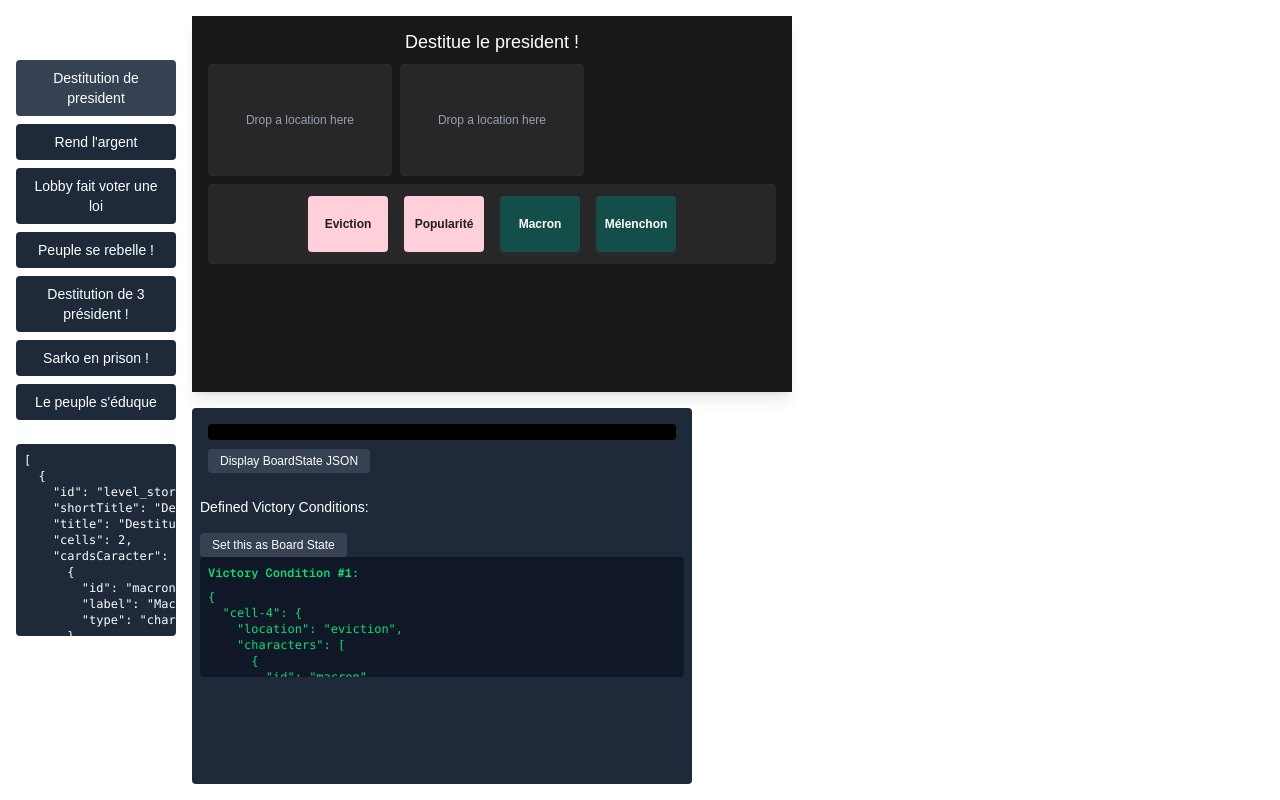
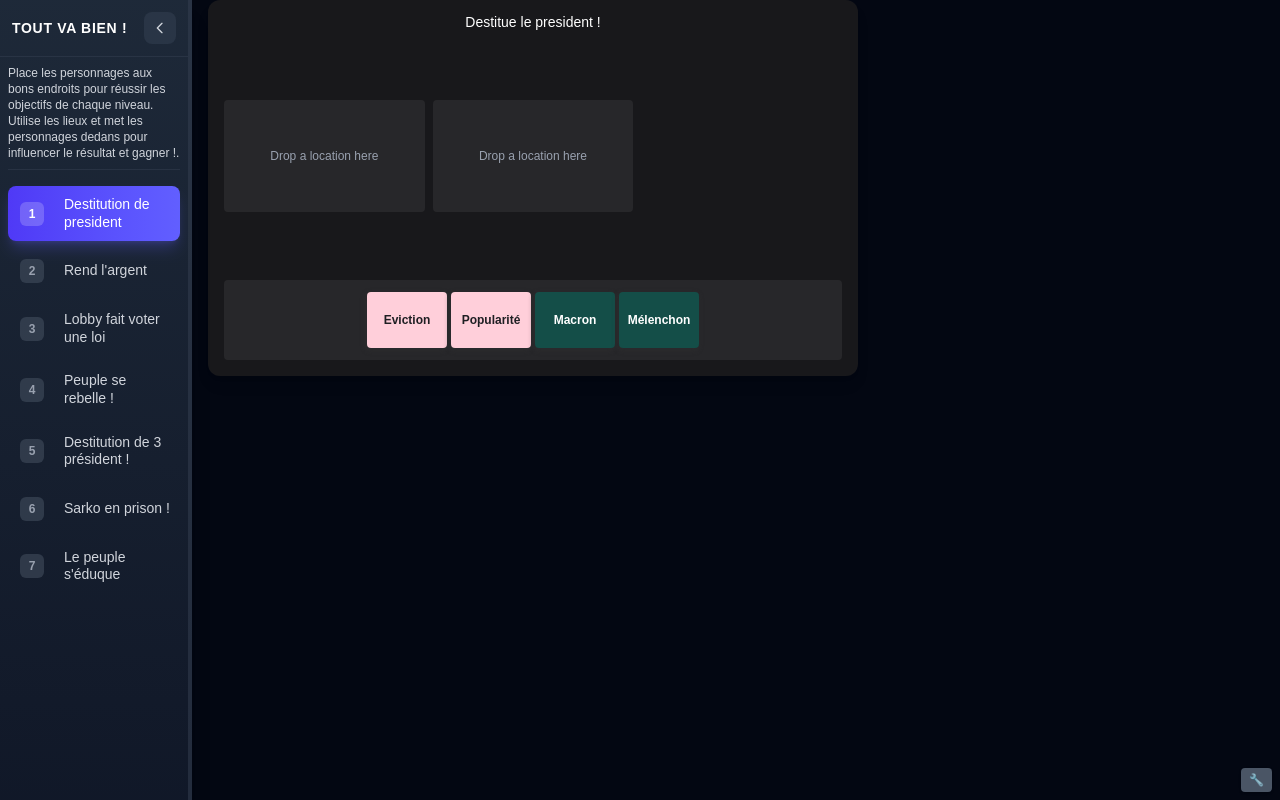
Before and after one commit to ryan-choukri/Tout-Va-Bien, a Next.js app: page / in a window 1280 px wide. Built offline with nearby package versions, Linux system fonts and the light colour scheme.

Commit message:
update the sidebar and make the game grid fix

```diff
--- a/src/app/globals.css
+++ b/src/app/globals.css
@@ -42,6 +42,10 @@
 .game-container {
   background-color: #18181b; /* zinc-900 */
   color: #e4e4e7;           /* zinc-200 */
+}
+
+.victory-game {
+  box-shadow: inset 0px 0px 0em 6px #22c55e;
 }
 
 /* card-location-board and card-character-board are the styles for the location and character cards on the board */
--- a/src/app/page.tsx
+++ b/src/app/page.tsx
@@ -1,13 +1,12 @@
 "use client";
 
 import dynamic from "next/dynamic";
-import { useState } from "react";
+import { useState, useEffect } from "react";
 
 import { Level } from "@/components/types";
 
 // Charge ton GameGrid dynamiquement
 const GameGrid = dynamic(() => import("@/components/GameGrid"), { ssr: false });
-
 
 // Exemple de niveaux
 import level1 from "@/data/levels/level1.json";
@@ -20,36 +19,166 @@
 
 const levels = [level1, level2, level3, level4, level5, level6, level7];
 
+// Chevron icon component for the toggle button
+const ChevronIcon = ({ collapsed }: { collapsed: boolean }) => (
+  <svg
+    className={`w-4 h-4 transition-transform duration-300 ease-out ${collapsed ? "rotate-180" : ""}`}
+    fill="none"
+    stroke="currentColor"
+    viewBox="0 0 24 24"
+  >
+    <path strokeLinecap="round" strokeLinejoin="round" strokeWidth={2} d="M15 19l-7-7 7-7" />
+  </svg>
+);
+
 export default function Home() {
   const [currentLevel, setCurrentLevel] = useState(levels[0]);
+  const [sidebarCollapsed, setSidebarCollapsed] = useState(false);
+  const [showDebug, setShowDebug] = useState<boolean>(process.env.NEXT_PUBLIC_SHOW_DEBUG === 'true' ? true : false);
+
+  // Collapse sidebar on mobile/small screens
+  useEffect(() => {
+    const handleResize = () => {
+      if (window.innerWidth < 640) {
+        setSidebarCollapsed(true);
+      } else {
+        setSidebarCollapsed(false);
+      }
+    };
+    handleResize();
+    window.addEventListener("resize", handleResize);
+    return () => window.removeEventListener("resize", handleResize);
+  }, []);
 
   return (
-    <div className="flex min-h-screen p-4 gap-4">
+    <div className="flex min-h-screen gap-4  bg-gray-950">
+            {/* Bouton toggle debug */}
+      <button
+        className="absolute bottom-2 right-2 bg-gray-600 text-white text-xs px-2 py-1 rounded shadow"
+        onClick={() => setShowDebug(!showDebug)}
+      >
+        🔧
+      </button>
+
       {/* Sidebar des niveaux */}
-      <div className="flex flex-col w-40 gap-2">
-        <h2 className="text-white text-lg text-center mb-2">Les Levels</h2>
-        {levels.map((level, index) => (
+      {/* Make the sidebar scrollable and size fixed for all devices */}
+      <aside
+        className={`
+          max-h-[100vh] overflow-y-auto
+          relative flex flex-col
+          bg-gradient-to-b from-gray-800 to-gray-900
+          rounded-xl shadow-xl
+          !rounded-none border-r-4 border-gray-700/50
+          transition-all duration-300 ease-[cubic-bezier(0.4,0,0.2,1)]
+          ${sidebarCollapsed ? "w-14" : "w-48"}
+        `}
+      >
+        {/* Header with toggle button */}
+        <div className={`
+          flex items-center border-b border-gray-700/50 p-3
+          ${sidebarCollapsed ? "justify-center" : "justify-between"}
+        `}>
+          {/* Title - hidden when collapsed */}
+          <h2
+            className={`
+              text-white  font-semibold text-sm uppercase tracking-wider
+              transition-all duration-200
+              ${sidebarCollapsed ? "opacity-0 w-0 overflow-hidden" : "opacity-100"}
+            `}
+          >
+            Tout va bien !
+          </h2>
+          {/* Toggle button */}
           <button
-            key={index}
-            onClick={() => setCurrentLevel(level)}
-            className={`cursor-pointer px-3 py-2 rounded text-white text-sm hover:bg-gray-600 transition
-              ${currentLevel.id === level.id ? "bg-gray-700" : "bg-gray-800"}`}
+            onClick={() => setSidebarCollapsed(!sidebarCollapsed)}
+            className={`
+              flex items-center justify-center
+              w-8 h-8 rounded-lg
+              bg-gray-700/50 hover:bg-gray-600 active:bg-gray-500
+              text-gray-300 hover:text-white
+              transition-all duration-200 ease-out
+              hover:shadow-lg hover:scale-105 active:scale-95
+            `}
+            title={sidebarCollapsed ? "Expand sidebar" : "Collapse sidebar"}
           >
-            {level.shortTitle}
+            <ChevronIcon collapsed={sidebarCollapsed} />
           </button>
-        ))}
+        </div>
+
+        <div className={`${sidebarCollapsed ? " hidden" : ""}`} >
+            {/* decrire le jeu et les regle ici en resurmé  */}
+            {/* "Place les personnages aux bons endroits pour réussir les objectifs de chaque niveau.
+            Utilise les lieux et met les personnage dedans pour influencer le résultat et débloquer le suivant."
+             */}
+            <p className="max-h-[15vh] overflow-auto m-2 text-gray-300 text-xs ">
+              Place les personnages aux bons endroits pour réussir les objectifs de chaque niveau.
+              Utilise les lieux et met les personnages dedans pour influencer le résultat et gagner !.
+            </p>
+          <hr  className="border-gray-700/50 m-2"/>
+
+          </div>
 
 
-        {/* display all existing level in a little json i can scroll inside  */}
-        <div className="font-mono text-xs select-all mt-4 p-2 bg-gray-800 text-white text-xs rounded h-48 overflow-auto">
-          <pre>{JSON.stringify(levels, null, 2)}</pre>
-        </div>
-      </div>
+        {/* Level buttons container */}
+        <nav className="flex flex-col gap-1.5 p-2 overflow-y-auto flex-1">
+          {levels.map((level, index) => {
+            const isActive = currentLevel.id === level.id;
+            const levelNumber = index + 1;
+
+            return (
+              <button
+                key={index}
+                onClick={() => setCurrentLevel(level)}
+                title={sidebarCollapsed ? level.shortTitle : undefined}
+                className={`
+                  cursor-pointer relative flex items-center${sidebarCollapsed ? " justify-center gap-0 px-3 " : " pr-2 pl-3 gap-3 justify-start"}
+                    py-2.5 rounded-lg
+                  text-sm font-medium
+                  min-h-[3rem]
+                  transition-all duration-200 ease-out
+                  ${isActive
+                    ? "bg-gradient-to-r from-indigo-600 to-indigo-500 text-white shadow-lg shadow-indigo-500/25"
+                    : "text-gray-300 hover:bg-gray-700/70 hover:text-white"
+                  }
+                `}
+              >
+                {/* Level number badge */}
+                <span
+                  className={`
+                    flex items-center justify-center${sidebarCollapsed ? " mx-auto" : " mr-2"}
+                    min-w-[1.5rem] h-6 rounded-md text-xs font-bold
+                    transition-all duration-200
+                    ${isActive
+                      ? "bg-white/20 text-white"
+                      : "bg-gray-600/50 text-gray-400 group-hover:bg-gray-600 group-hover:text-gray-200"
+                    }
+                  `}
+                >
+                  {levelNumber}
+                </span>
+
+                {/* Level name - hidden when collapsed */}
+                <span
+                  className={`
+                    ${sidebarCollapsed ? "whitespace-nowrap" : "whitespace-pre-wrap"}
+                    flex leading-6 leading-[1.1rem] justify-start text-left overflow-hidden
+                    transition-all duration-200
+                    ${sidebarCollapsed ? "opacity-0 w-0" : "opacity-100 w-auto"}
+                  `}
+                >
+                  {level.shortTitle}
+                </span>
+              </button>
+            );
+          })}
+        </nav>
+
+      </aside>
 
       {/* Container du jeu */}
-        <div className="flex-1 flex" style={{ flexDirection: "column" }}>
-        <GameGrid key={currentLevel.id} levelData={currentLevel as Level}  />
-        </div>
+      <main className="flex-1">
+        <GameGrid showDebug={showDebug} levels={levels as Level[]} key={currentLevel.id} levelData={currentLevel as Level} />
+      </main>
     </div>
   );
 }
--- a/src/components/GameGrid.tsx
+++ b/src/components/GameGrid.tsx
@@ -58,9 +58,9 @@
 const DebugJSON = ({ data }: DebugJSONProps) => {
   const [showJSON, setShowJSON] = useState(false);
   return (
-    <div className=" mt-4 mx-4">
+    <div className=" mt-4 mx-4 !pt-4">
       {/* Affichage compact */}
-      <pre className="p-2 rounded bg-black text-green-400 text-[10px] overflow-auto font-mono">
+      <pre className=" p-2 rounded bg-black text-green-400 text-[10px] overflow-auto font-mono">
         {Object.entries(data)
           .map(([cellId, cellData]) => {
             const chars = cellData?.characters
@@ -151,10 +151,14 @@
 
 
 
-export default function GameGrid({ levelData }: { levelData: Level }) {
+export default function GameGrid({ showDebug, levels, levelData }: { showDebug: boolean; levels: Level[]; levelData: Level }) {
   const level: Level = levelData;
   const [boardState, setBoardState] = useState<BoardState>({});
   const [activeId, setActiveId] = useState<string | null>(null);
+  //SET showDebug defaut value link to the envoironnement variable
+  //process.env if its in prod or dev
+
+
   const [activeCard, setActiveCard] = useState<{
     id: string;
     type: "location" | "character";
@@ -258,11 +262,9 @@
         return;
     }
 
-
     const newBoard = placeCardOnBoard(cardId, targetCellId, sourceCellId, targetPosition);
     // Après chaque action, tu peux faire
     const currentVictoryIndex = checkVictory({ boardState: newBoard, level }); // ta fonction retourne l'index ou -1
-    console.log(currentVictoryIndex);
     if (currentVictoryIndex !== -1) {
     setVictoryState({ achieved: true, index: currentVictoryIndex });
     } else {
@@ -440,16 +442,18 @@
 
   return (
   <>
-    <div className="game-container flex-1 max-w-[600px] shadow-lg">
+    <div
+    className={`game-container flex flex-col max-w-[650px] shadow-lg rounded-xl ${victoryState.achieved ? " victory-game" : ""}`}>
       <DndContext
         onDragStart={handleDragStart}
         onDragEnd={handleDragEnd}
         sensors={sensors}
       >
-        <h2 className="text-white text-lg mt-3 text-center">{level.title}</h2>
+
+        <h2 className="text-white text-sm mt-3 text-center mx-4">{level.title}</h2>
 
         {/* Board Grid */}
-        <div className="grid grid-cols-3 gap-2 px-4 py-2 ">
+        <div className="min-h-[248px] content-center grid grid-cols-3 gap-2 px-4 py-2 ">
           {boardCells.map((cellId) => {
             const cellData = boardState[cellId];
             const location = cellData?.location ? getCardDetails(cellData.location) : null;
@@ -523,7 +527,7 @@
         </div>
 
         {/* Deck - Always visible */}
-        <div className="flex gap-4 mt-0 justify-center flex-wrap m-4 p-3 deck rounded">
+        <div className="flex gap-1 mt-0 justify-center flex-wrap m-4 p-3 deck rounded">
           {/* <h3 className="w-full text-center text-white text-sm mb-2">Available Cards</h3> */}
           {deckLocationCards.map((card: Card) => (
             <DeckCard
@@ -626,15 +630,18 @@
         </DragOverlay>
       </DndContext>
     </div>
+        {showDebug && (
           <div className="mt-4 max-w-[500px] flex-1 bg-gray-800 rounded space-y-2">
-
             <VictoryStateDisplay victoryState={victoryState} />
-
             <DebugJSON data={boardState} />
-
             <VictoriesSetToDebug setBoardState={setBoardState}
             levelVictories={level.victoryStates} />
+            <h4 className="text-white text-sm mx-4 mt-4">Every Levels of the game</h4>
+            <div className="font-mono text-xs select-all m-2 p-4 bg-gray-900 text-white text-xs rounded h-48 overflow-auto">
+              <pre>{JSON.stringify(levels, null, 2)}</pre>
             </div>
+          </div>
+        )}
   </>
   );
 }
@@ -689,7 +696,7 @@
   return (
     <div
       ref={setNodeRef}
-      className={`min-h-[7rem] cells rounded flex flex-col p-1 ${
+      className={`min-h-[7rem] max-h-[112px]  cells rounded flex flex-col p-1 ${
         isOver ? " hover-bord-cells" : "bord-cells"
       } text-white transition-all`}
     >
--- a/src/data/levels/level1.json
+++ b/src/data/levels/level1.json
@@ -28,5 +28,6 @@
     }
   ],
   "victoryStates": [
-  { "cell-4": { "location": "eviction", "characters": [ { "id": "macron", "position": "right" }, { "id": "melenchon", "position": "left" } ] }, "cell-1": { "location": "popularite", "characters": [ { "id": "melenchon" } ] }, "cell-2": { "location": "eviction", "characters": [ { "id": "macron", "position": "right" }, { "id": "melenchon", "position": "left" } ] } }]
-}
+{ "cell-2": { "location": "eviction", "characters": [ { "id": "macron", "position": "right" }, { "id": "melenchon", "position": "left" } ] }, "cell-1": { "location": "popularite", "characters": [ { "id": "melenchon" } ] } }
+  ]
+  }
--- a/src/data/levels/level2.json
+++ b/src/data/levels/level2.json
@@ -38,5 +38,6 @@
   ],
   "victoryStates": [
 
-{ "cell-1": { "location": "enquete", "characters": [ { "id": "fillion" }, { "id": "fillon", "position": "right" }, { "id": "mediapart", "position": "left" } ] }, "cell-2": { "location": "tv", "characters": [ { "id": "mediapart" } ] }, "cell-3": { "location": "tribunal", "characters": [ { "id": "mediapart" } ] } }]
-}
+{ "cell-1": { "location": "enquete", "characters": [ { "id": "fillion" }, { "id": "fillon", "position": "right" }, { "id": "mediapart", "position": "left" } ] }, "cell-2": { "location": "tv", "characters": [ { "id": "mediapart" } ] }, "cell-3": { "location": "tribunal", "characters": [ { "id": "fillon" } ] } }
+  ]
+  }
--- a/src/data/levels/level3.json
+++ b/src/data/levels/level3.json
@@ -30,4 +30,86 @@
     }
   ],
   "victoryStates": [
-{ "cell-1": { "location": "reunion", "characters": [ { "id": "lobby", "position": "left" }, { "id": "entreprise", "position": "right" } ] }, "cell-2": { "location": "reunion", "characters": [ { "id": "lobby", "position": "left" }, { "id": "1er ministre", "position": "right" } ] }, "cell-3": { "location": "assemblée", "characters": [ { "id": "1er ministre" } ] } }  ]}
+
+  {
+    "cell-3": {
+      "location": "assemblée",
+      "characters": [{ "id": "1er ministre" }]
+    },
+    "cell-2": {
+      "location": "reunion",
+      "characters": [
+        { "id": "1er ministre", "position": "left" },
+        { "id": "lobby", "position": "right" }
+      ]
+    },
+    "cell-1": {
+      "location": "reunion",
+      "characters": [
+        { "id": "entreprise", "position": "left" },
+        { "id": "lobby", "position": "right" }
+      ]
+    }
+  },
+  {
+    "cell-3": {
+      "location": "assemblée",
+      "characters": [{ "id": "1er ministre" }]
+    },
+    "cell-2": {
+      "location": "reunion",
+      "characters": [
+        { "id": "lobby", "position": "left" },
+        { "id": "1er ministre", "position": "right" }
+      ]
+    },
+    "cell-1": {
+      "location": "reunion",
+      "characters": [
+        { "id": "entreprise", "position": "left" },
+        { "id": "lobby", "position": "right" }
+      ]
+    }
+  },
+  {
+    "cell-3": {
+      "location": "assemblée",
+      "characters": [{ "id": "1er ministre" }]
+    },
+    "cell-2": {
+      "location": "reunion",
+      "characters": [
+        { "id": "1er ministre", "position": "left" },
+        { "id": "lobby", "position": "right" }
+      ]
+    },
+    "cell-1": {
+      "location": "reunion",
+      "characters": [
+        { "id": "lobby", "position": "left" },
+        { "id": "entreprise", "position": "right" }
+      ]
+    }
+  },
+  {
+    "cell-3": {
+      "location": "assemblée",
+      "characters": [{ "id": "1er ministre" }]
+    },
+    "cell-2": {
+      "location": "reunion",
+      "characters": [
+        { "id": "lobby", "position": "left" },
+        { "id": "1er ministre", "position": "right" }
+      ]
+    },
+    "cell-1": {
+      "location": "reunion",
+      "characters": [
+        { "id": "lobby", "position": "left" },
+        { "id": "entreprise", "position": "right" }
+      ]
+    }
+  }
+
+    ]}
--- a/src/data/levels/level6.json
+++ b/src/data/levels/level6.json
@@ -3,7 +3,7 @@
   "id": "level_storyteller_06",
   "shortTitle": "Sarko en prison !",
   "title": "Met Sarko en prison !",
-  "cells": 6,
+  "cells": 4,
   "cardsCaracter": [
     { "id": "kadafi", "label": "Kadafi", "type": "character" } ,
     { "id": "sarko", "label": "Sarko", "type": "character" } ,
```
Also changed, not shown: src/data/levels/level7.json (+2 -5 lines). Lines whose indentation alone changed are shown as unchanged.
